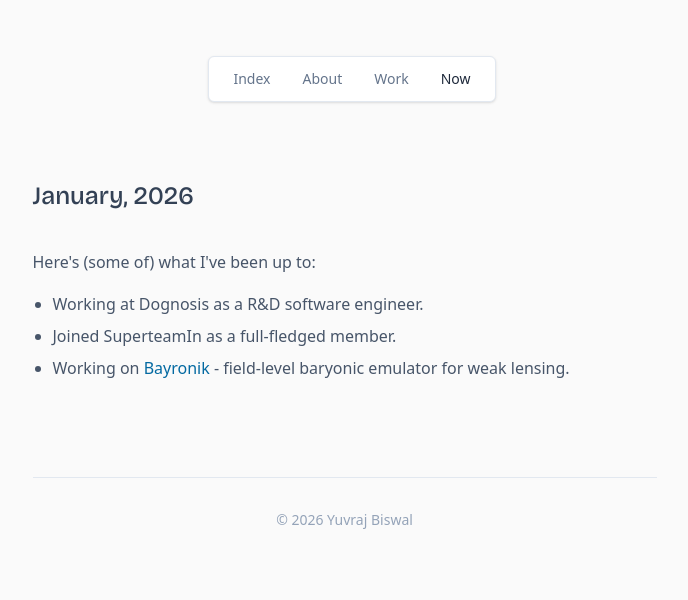
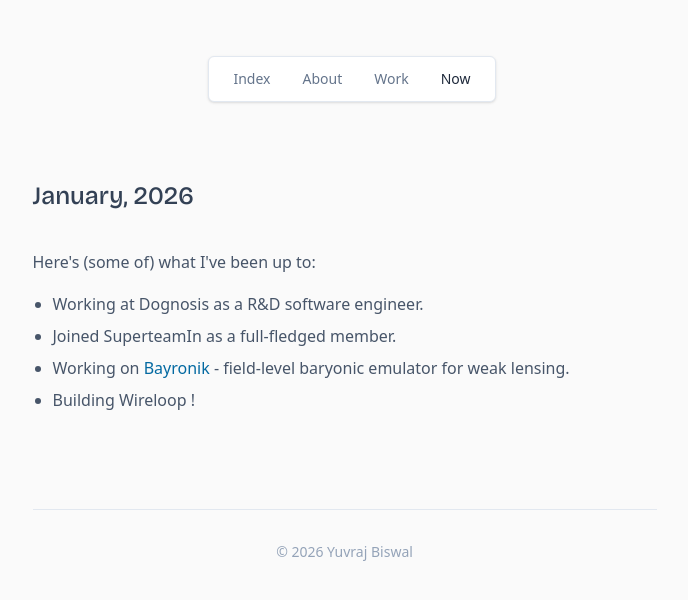
Before and after one commit to Yuvraj-cyborg/meweb, an Astro site: page /now in a window 1280 px wide. Shown: the whole page, without its empty margins (288-976 px from the left). Built offline with nearby package versions, Linux system fonts and the light colour scheme; Astro itself is replaced by a stand-in of ours; a web font is replaced by a local one.

Commit message:
wireloop

```diff
--- a/src/pages/now.astro
+++ b/src/pages/now.astro
@@ -17,6 +17,7 @@ import Layout from '../layouts/Layout.astro';
         <li>Working at <strong>Dognosis</strong> as a R&D software engineer.</li>
         <li>Joined <strong>SuperteamIn</strong> as a full-fledged member.</li>
         <li>Working on <a href="https://github.com/Yuvraj-cyborg/bayronik">Bayronik</a> - field-level baryonic emulator for weak lensing.</li>
+        <li>Building Wireloop !</li>
       </ul>
     </section>
   </div>
```
